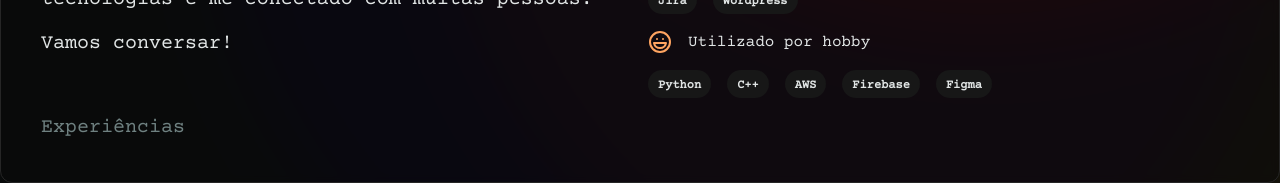
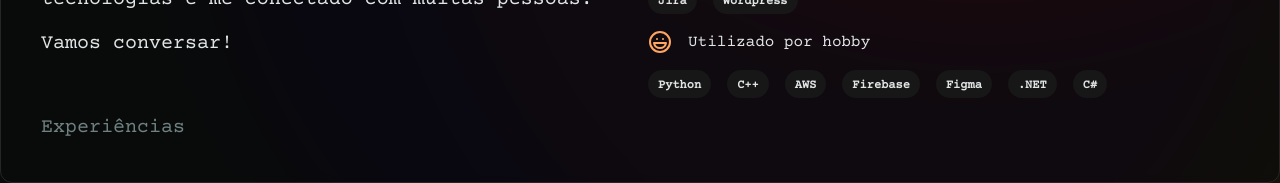
Before and after one commit to joaogabriels/portfolio, a Next.js app: page / in a window 1280 px wide. Shown: the part 1083-1266 px from the top of the page. Built offline with nearby package versions, Linux system fonts and the light colour scheme.

Commit message:
feat(page): adiciona mais tecnologias

```diff
--- a/app/page.tsx
+++ b/app/page.tsx
@@ -29,7 +29,7 @@ export default function Home() {
     "Wordpress",
   ];
 
-  const HOBBY_TECHNOLOGIES = ["Python", "C++", "AWS", "Firebase", "Figma"];
+  const HOBBY_TECHNOLOGIES = ["Python", "C++", "AWS", "Firebase", "Figma", ".NET", "C#"];
 
   return (
     <main>
```
